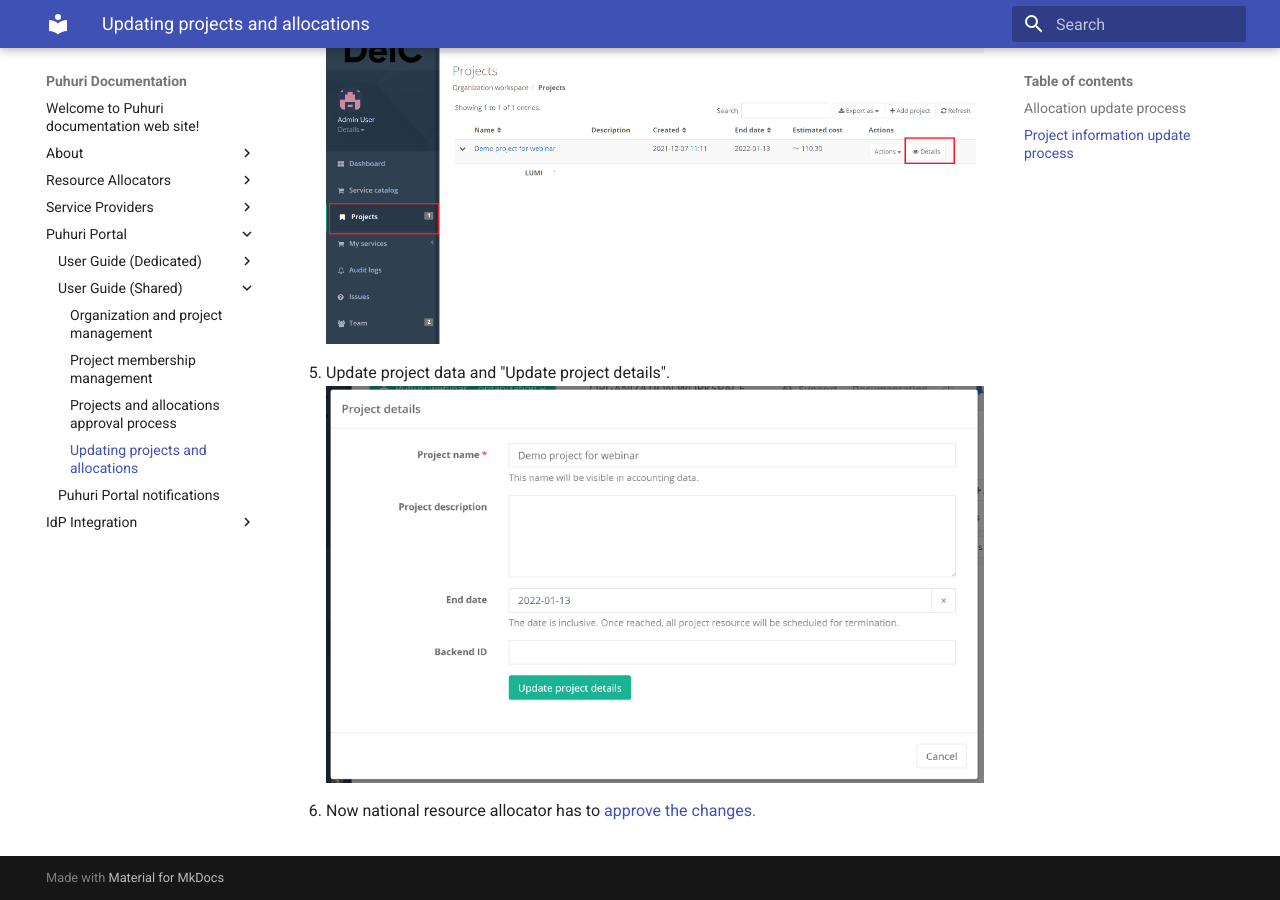
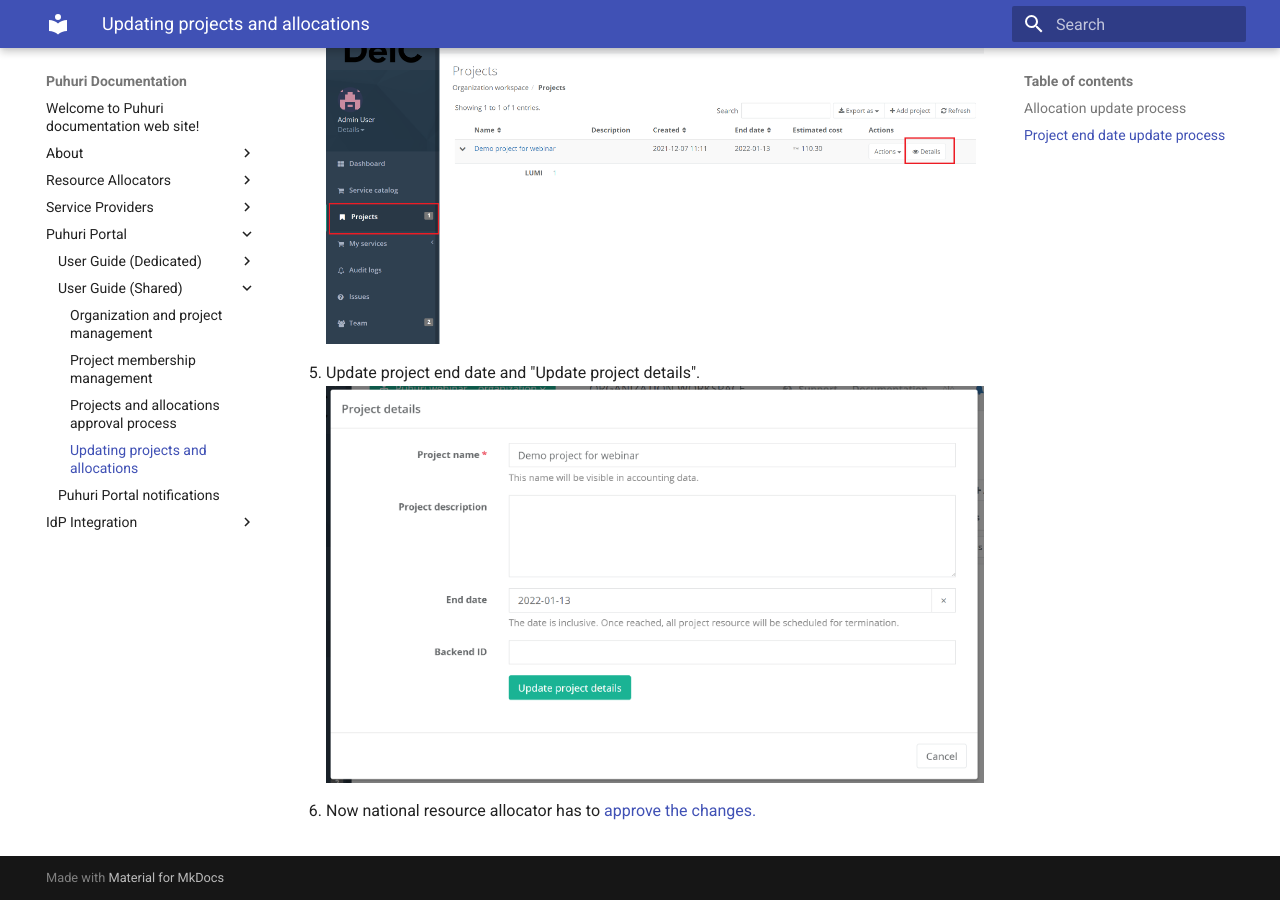
Before and after one commit to neicnordic/puhuri-web, an MkDocs documentation site: the page built from docs/puhuri_portal/user_guide_shared/project_modification_shared.md, in a window 1280 px wide and 900 px high, scrolled down 2899 px. Built offline with MkDocs 1.6.1 and Material for MkDocs 9.7.7, drawn with Linux system fonts in a browser that asks for light colours; some of the changed text lies outside the part shown.

Commit message:
Project data update renamed to end date update

```diff
--- a/docs/puhuri_portal/user_guide_shared/project_modification_shared.md
+++ b/docs/puhuri_portal/user_guide_shared/project_modification_shared.md
@@ -23,7 +23,7 @@
 
 6. Now national resource allocator has to [approve the changes.](project_approval.md)
 
-## Project information update process
+## Project end date update process
 
 1. Login to Puhuri Portal using MyAccessID.
    ![Login](../../assets/Login.PNG){ width="400" }
@@ -33,7 +33,7 @@
 4. Select correct project and click "Details".
    ![Project details update](../../assets/Projects_details.PNG)
 
-5. Update project data and "Update project details".
+5. Update project end date and "Update project details".
    ![Project details update](../../assets/project_data_update.PNG)
 
 6. Now national resource allocator has to [approve the changes.](project_approval.md)
```
Also changed, not shown: docs/puhuri_portal/User_Guide_dedicated/project_modification.md (+2 -2 lines).
